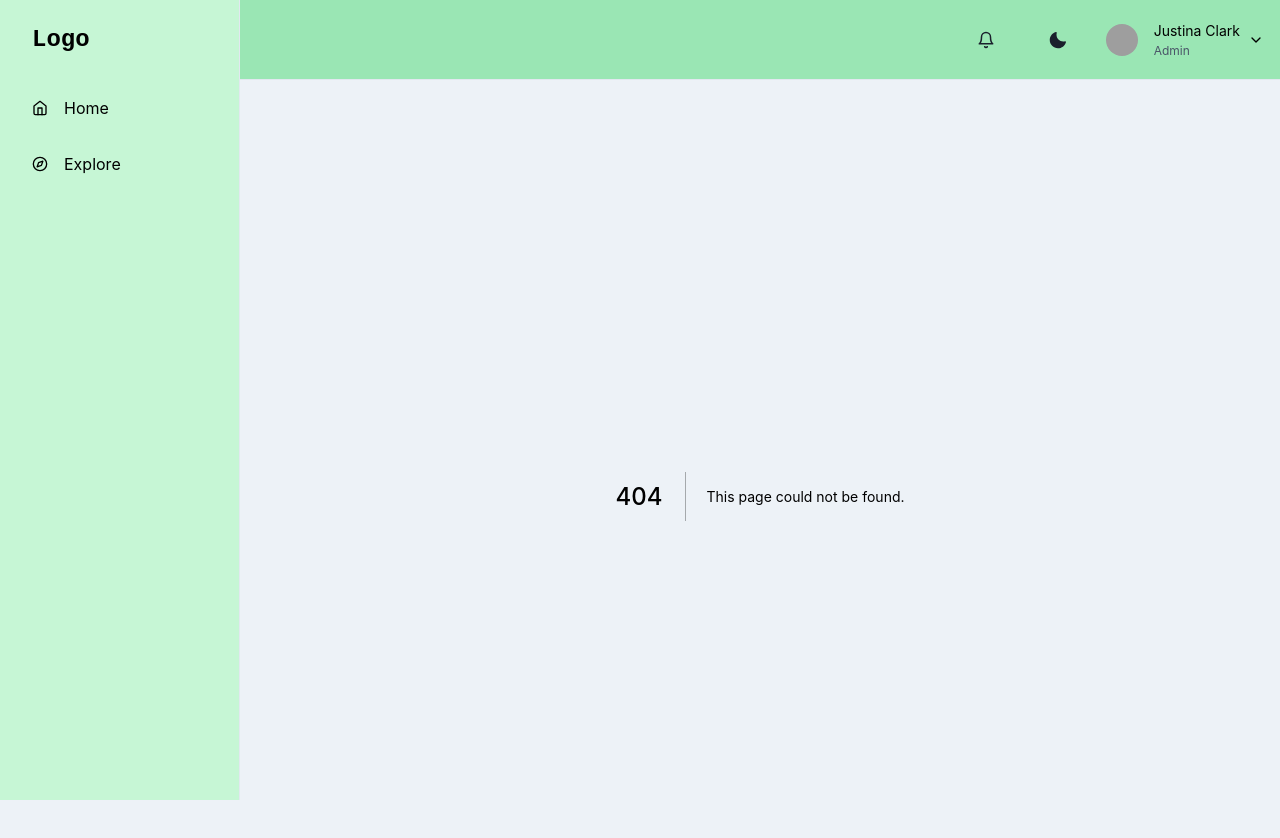
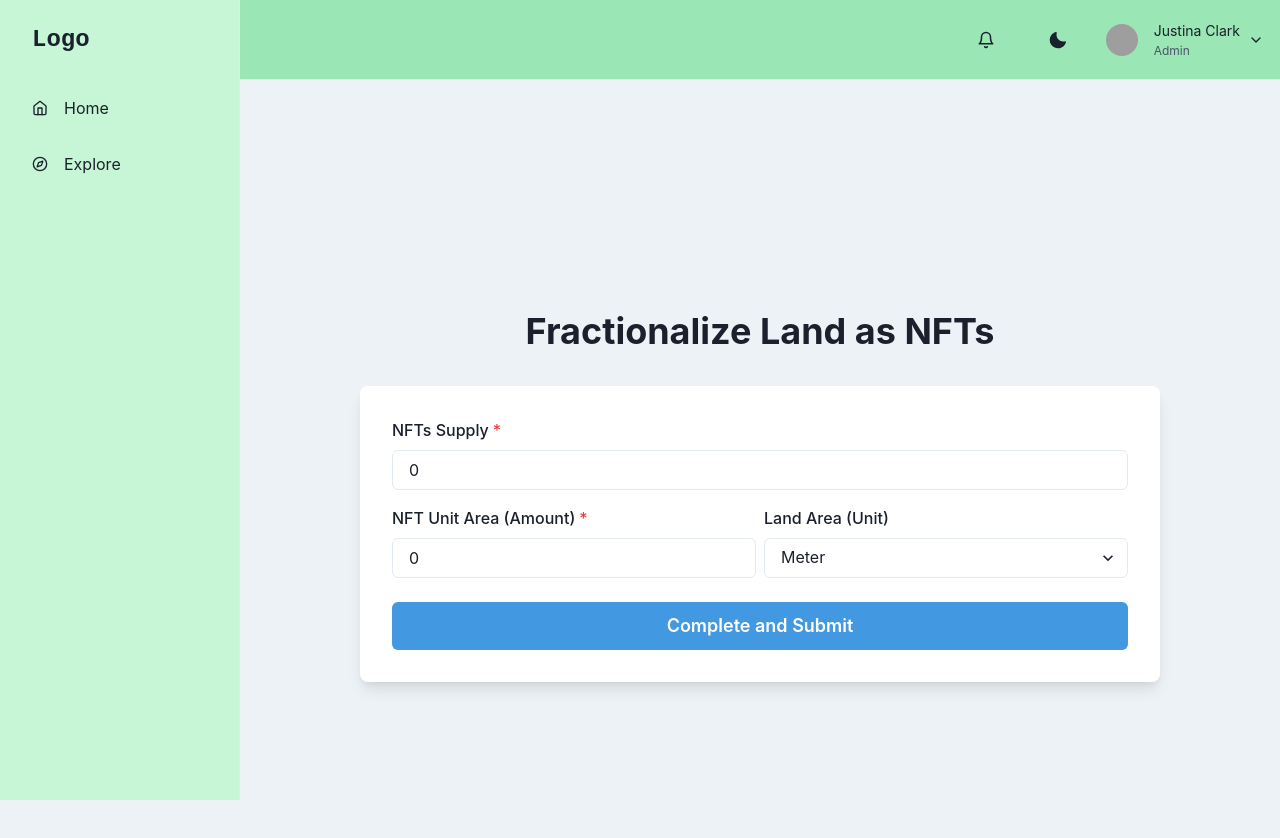
Before and after one commit to fysp11/based-nextjs, a Next.js app: page /admin/projects/1/nft in a window 1280 px wide. Before the commit this address had no page. Shown: the top 838 px of the page. Built offline with nearby package versions, Linux system fonts and the light colour scheme; grey boxes are pictures that could not be loaded.

Commit message:
add nft function

```diff
--- /dev/null
+++ b/mocks/admin.ts
@@ -0,0 +1,4 @@
+export const OWNED_PROJECTS: string[] = [
+    '3',
+    '5'
+]
--- a/mocks/index.ts
+++ b/mocks/index.ts
@@ -1 +1,4 @@
 export * from './projects_cards';
+export * from './admin';
+export * from './projects';
+export * from './tasks';
--- /dev/null
+++ b/pages/admin/projects/[id]/nft.tsx
@@ -0,0 +1,110 @@
+import {
+    Flex, Box, FormControl, FormLabel, Input, Stack, Button,
+    Heading, useColorModeValue, HStack, Select,
+} from '@chakra-ui/react';
+import { ChangeEvent, useEffect, useState } from 'react';
+import { AreaUnit, LandArea, NFTLayer } from '../../../../types';
+
+type NFTLayerValidation = Record<keyof Omit<NFTLayer, 'projectId'>, boolean>;
+
+export default function SignupCard() {
+    const [supply, setSupply] = useState<number>(0);
+    const [available, setAvailable] = useState<number>(0);
+    const [landArea, setLandArea] = useState<Partial<LandArea>>({ amount: 0, unit: AreaUnit.Meter });
+
+    const [canSubmit, setCanSubmit] = useState<boolean>(false);
+    const [validation, setValidation] = useState<NFTLayerValidation>({ supply: false, available: false, landArea: false })
+
+    const handleChange = (element: ChangeEvent<unknown>, prop: keyof NFTLayerValidation, indexOrProp?: number | string) => {
+        const value = (element as ChangeEvent<HTMLInputElement>).target.value;
+        switch (prop) {
+            case 'supply':
+                setSupply(parseInt(value));
+                break;
+            case 'available':
+                setAvailable(parseInt(value));
+                break;
+            case 'landArea':
+                setLandArea(currentData => {
+                    return {
+                        ...(currentData || {}),
+                        [indexOrProp as keyof LandArea]: value
+                    }
+                });
+                break;
+            default:
+                break;
+        }
+    }
+
+    useEffect(() => {
+        const newValidation: NFTLayerValidation = {
+            supply: supply > 0,
+            available: available > 0,
+            landArea: +(landArea?.amount!) > 0 && Object(AreaUnit).hasOwnProperty(landArea?.unit!)
+        }
+        setValidation(newValidation);
+    }, [supply, available, landArea])
+
+    useEffect(() => {
+        setCanSubmit(Object.values(validation).every(v => v))
+    }, [validation])
+
+    return (
+        <Flex
+            minH={'100vh'}
+            align={'center'}
+            justify={'center'}
+        >
+            <Stack spacing={8} w={['100%', 500, 500, 800]}>
+                <Stack align={'center'}>
+                    <Heading fontSize={'4xl'} textAlign={'center'}>
+                        Fractionalize Land as NFTs
+                    </Heading>
+                </Stack>
+                <Box
+                    rounded={'lg'}
+                    bg={useColorModeValue('white', 'gray.700')}
+                    boxShadow={'lg'}
+                    p={8}>
+                    <Stack spacing={4}>
+                        <FormControl id="supply" isRequired>
+                            <FormLabel>NFTs Supply</FormLabel>
+                            <Input type="number" min={3} value={landArea?.amount} onChange={(e) => handleChange(e, 'supply')} />
+                        </FormControl>
+                        <FormControl id="landArea" isRequired>
+                            <HStack>
+                                <Box w={'100%'}>
+                                    <FormLabel>NFT Unit Area (Amount)</FormLabel>
+                                    <Input type="number" min={1} value={landArea?.amount} onChange={(e) => handleChange(e, 'landArea', 'amount')} />
+                                </Box>
+                                <Box w={'100%'}>
+                                    <FormControl id="lastName">
+                                        <FormLabel>Land Area (Unit)</FormLabel>
+                                        <Select placeholder='Select option' value={landArea?.unit} onChange={(e) => handleChange(e, 'landArea', 'unit')}>
+                                            <option value={AreaUnit.Meter}>Meter</option>
+                                            <option value={AreaUnit.Hectare}>Hectare</option>
+                                        </Select>
+                                    </FormControl>
+                                </Box>
+                            </HStack>
+                        </FormControl>
+                        <Stack spacing={10} pt={2}>
+                            <Button
+                                loadingText="Submitting"
+                                disabled={!canSubmit}
+                                size="lg"
+                                bg={'blue.400'}
+                                color={'white'}
+                                _hover={{
+                                    bg: 'blue.500',
+                                }}>
+                                {!canSubmit && 'Complete and '}Submit
+                            </Button>
+                        </Stack>
+                    </Stack>
+                </Box>
+            </Stack >
+        </Flex >
+    );
+}
--- a/types/records.ts
+++ b/types/records.ts
@@ -15,7 +15,8 @@ export interface Project extends ProjectCard {
     positions: PositionData[]
 }
 export interface NFTLayer {
-    landUnitArea: LandArea,
+    projectId: string,
+    landArea: LandArea,
     supply: number,
     available: number,
 }
```
Also changed, not shown: pages/projects/[id].tsx (+26 -1 lines), pages/projects/add.tsx (+9 -2 lines).
